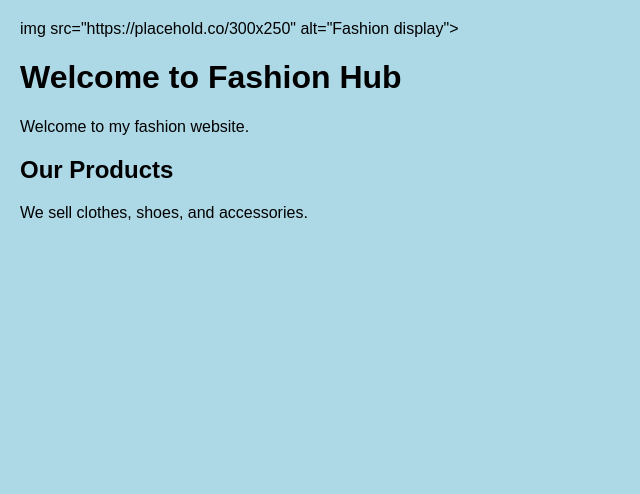
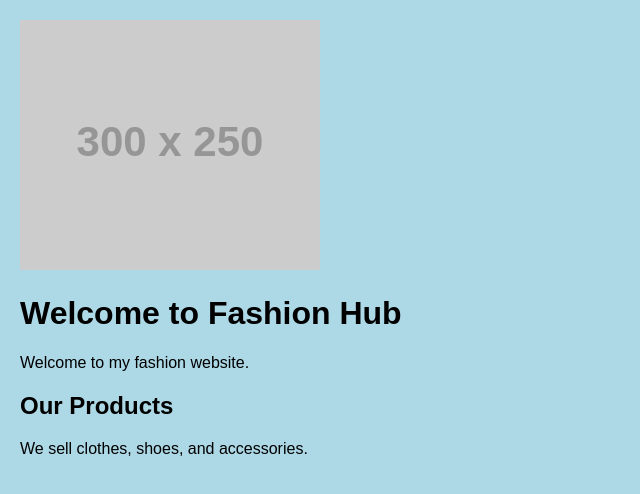
Before and after one commit to odeysundayjoseph923-dev/Fashion-hub, a plain HTML site: page index.html in a window 1280 px wide. Shown: the whole page, without its empty margins (0-640 px from the left). Drawn offline with Linux system fonts and the light colour scheme; placeholder pictures from the web are drawn by us.

Commit message:
Update index.html

```diff
--- a/index.html
+++ b/index.html
@@ -5,7 +5,7 @@
 </head>
 
 <body style=" background-color: lightblue; font-family: Arial, sans- serif; margin: 20px;">
-   img src="https://placehold.co/300x250" alt="Fashion display">
+   <img src="https://placehold.co/300x250" alt="Fashion display">
     <h1>Welcome to Fashion Hub</h1>
 
     <p>Welcome to my fashion website.</p>
```
